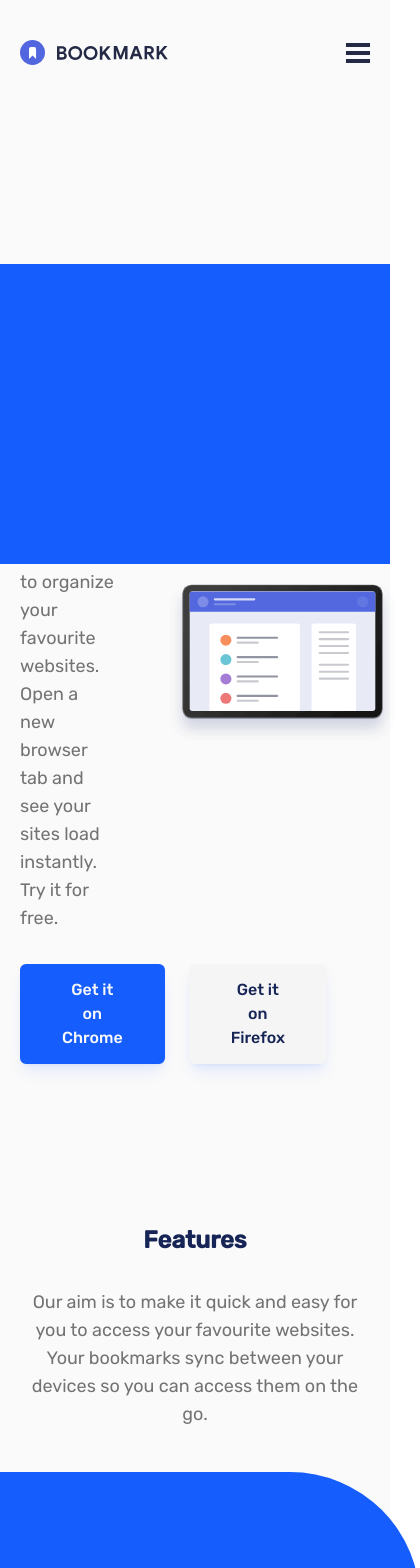
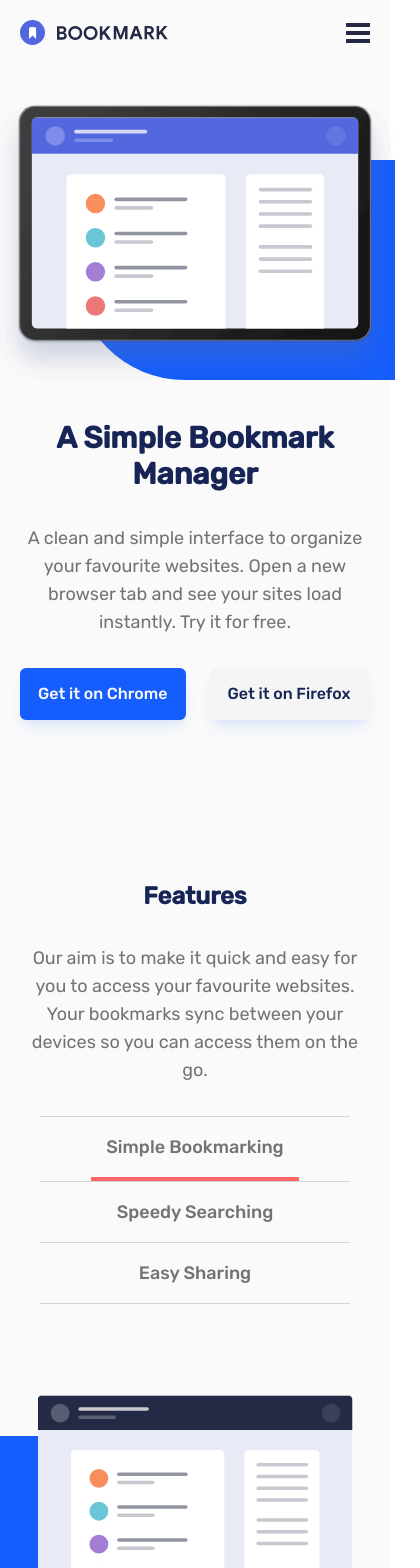
Before and after one commit to ArnoldMajor/bookmark-landing-page-master, a Next.js app: page / in a window 390 px wide. Shown: the top 1568 px of the page, 420 px wide, since content can reach past the window. Built offline with nearby package versions, Linux system fonts and the light colour scheme.

Commit message:
Mobile Responsiveness --complete

```diff
--- a/components/button.tsx
+++ b/components/button.tsx
@@ -4,6 +4,8 @@ import Link from "next/link"
 export default function Button({
     btnLabel = "Button",
     btnClasses = "",
+    paddingY = 'py-3',
+    paddingX = 'px-10',
     textColor = 'text-neutral-50',
     btnBorder = 'border-black',
     btnColor = "bg-black",
@@ -13,7 +15,7 @@ export default function Button({
     return (
         <Link href="#">
             <button
-                className={`${btnClasses} flex shadow-lg shadow-blue-600/10 justify-center items-center py-3 px-10
+                className={`${btnClasses} flex shadow-lg shadow-blue-600/10 justify-center items-center ${paddingY} ${paddingX}
                 ${textColor} ${btnColor} cursor-pointer rounded-md
                 ${btnBorder} border-2 ${btnHover}
                 ${textColorHover} ${btnBorderHover}`}>
--- a/components/features-slider.tsx
+++ b/components/features-slider.tsx
@@ -12,11 +12,13 @@ export default function FeaturesSlider() {
 
     return (
         <div>
-            <ul className="px-5 lg:px-40 flex flex-row justify-center list-none mb-20">
+            <ul className="px-5 lg:px-40 flex flex-col justify-center list-none mb-20 2xl:mb-30">
                 {FeaturesMenu.map((menuItem, index) => (
-                    <li key={index} className={`flex-1 text-center text-lg py-4 text-neutral-500 font-medium
-                                                ${activeMenuItem === menuItem ? 'border-b-4 border-red-400' : 'border-b-1 border-neutral-300'}`}>
-                        <button onClick={() => setActiveMenuItem(menuItem)} className="cursor-pointer">
+                    <li key={index} className={`flex-1 first:border-t-1 text-center text-lg text-neutral-500 font-medium border-b-1 border-neutral-300
+                                                ${activeMenuItem === menuItem ? 'sm:border-b-4 sm:border-red-400' : ''}`}>
+                        <button onClick={() => setActiveMenuItem(menuItem)}
+                            className={`cursor-pointer py-4 w-52
+                            ${activeMenuItem === menuItem ? 'border-b-4 border-red-400 sm:border-b-0 sm:border-none' : ''}`}>
                             {menuItem}
                         </button>
                     </li>
@@ -24,21 +26,21 @@ export default function FeaturesSlider() {
             </ul>
             <div>
                 {FeaturesCard.map((cardItem, index) => (
-                    <div key={index} className="flex flex-col lg:flex-row">
+                    <div key={index} className="flex flex-col sm:flex-row lg:flex-row">
                         {activeMenuItem === cardItem.menuItem ?
                             <>
-                                <div className={`flex ${activeMenuItem === 'Simple Bookmarking' ? 'justify-start' : 'justify-center'} flex-1 overflow-visible relative xl:mr-70`}>
+                                <div className={`flex ${activeMenuItem === 'Simple Bookmarking' ? 'justify-start' : 'justify-center'} flex-1 overflow-visible relative xl:mr-50 sm:mb-0 mb-80`}>
                                     <Image
                                         key={cardItem.menuItem}
                                         src={cardItem.img}
                                         alt={cardItem.title}
                                         width={imageWidth}
                                         height={imageHeight}
-                                        className="absolute lg:scale-80 xl:scale-100 z-10"
+                                        className="absolute scale-90 2xl:scale-110 z-10"
                                     />
-                                    <div className="absolute z-5 -bottom-25 h-65 xl:h-75 w-200 -left-100 bg-blue-600 rounded-r-full" />
+                                    <div className="absolute z-5 -ml-10 -bottom-68 left-0 xl:-bottom-25 h-55 xl:h-75 w-80 bg-blue-600 rounded-r-full" />
                                 </div>
-                                <div className="flex-1 flex-col scale-lg:px-20 justify-center pr-0 mt-15">
+                                <div className="flex-1 flex-col scale-lg:px-20 text-center items-center justify-center pr-0 mt-15">
                                     <h2 className="font-semibold text-2xl sm:text-4xl text-blue-950 mb-8">{cardItem.title}</h2>
                                     <p className="text-lg sm:text-xl text-neutral-500 mb-8">{cardItem.paragraph}</p>
                                     <div className="hidden lg:flex">
--- a/components/footer.tsx
+++ b/components/footer.tsx
@@ -5,7 +5,7 @@ import LogoWhiteText from "./Logowhitetext"
 
 export default function Footer() {
     return (
-        <div className="sticky top-0 px-40 2xl:px-80 bg-blue-950 py-12 flex flex-col lg:flex-row items-start justify-center lg:justify-between z-9999">
+        <div className="sticky top-0 px-40 2xl:px-80 bg-blue-950 py-12 flex flex-col lg:flex-row items-center justify-center lg:justify-between z-9999">
             <div className="flex flex-col lg:flex-row ">
                 <div className="lg:mr-20 flex justify-center mb-12">
                     <LogoWhiteText />
@@ -24,7 +24,7 @@ export default function Footer() {
                     </div>
                 </div>
             </div>
-            <div className="flex flex-row gap-4">
+            <div className="flex justify-center items-center flex-row gap-4">
                 <a href="#">
                     <Image
                         src="/icons/icon-facebook.svg"
--- a/components/navbar.tsx
+++ b/components/navbar.tsx
@@ -18,7 +18,7 @@ export default function NavBar() {
         <div className="flex flex-col fixed top-0 w-full z-9999">
             <div className={`px-5 sm:px-20 xl:px-40 2xl:px-80 lg:bg-neutral-50
         ${menuActive === false ? 'bg-neutral-50' : 'bg-blue-950/97'}
-        py-10 flex items-center justify-between `}>
+         py-5 sm:py-10 flex items-center justify-between `}>
                 <div>
 
                     <div className={`${menuActive ? 'hidden' : 'block'} lg:block`}>
--- a/components/sections/downloads.tsx
+++ b/components/sections/downloads.tsx
@@ -14,10 +14,10 @@ export default function Downloads() {
                     </div>
                 </div>
             ))}
-            <div className="px-8 flex flex-col sm:flex-row justify-center sm:space-x-10 space-y-10 sm:space-y-0">
+            <div className="flex flex-col sm:flex-row sm:space-x-10 space-y-10 sm:space-y-0 justify-center items-center">
                 {DownloadsCards.map((cardItem, index) => (
-                    <div key={index} className={`${cardMargin[index]} bg-neutral-50 overflow-hidden flex flex-col shadow-xl shadow-blue-600/15 py-5 px-5 rounded-xl items-center text-center`}>
-                        <div className="flex items-center aspect-[1/1] max-h-24 mb-5">
+                    <div key={index} className={`${cardMargin[index]} bg-neutral-50 overflow-hidden flex flex-col shadow-xl shadow-blue-600/15 py-5 px-5 max-w-68 rounded-xl items-center text-center`}>
+                        <div className="flex items-center aspect-[1/1] max-h-24  mb-5">
                             <Image
                                 src={cardItem.icon}
                                 alt={cardItem.title}
--- a/components/sections/features.tsx
+++ b/components/sections/features.tsx
@@ -3,7 +3,7 @@ import FeaturesSlider from "../features-slider";
 
 export default function Features() {
     return (
-        <div className="px-5 sm:px-20 xl:px-40 2xl:px-80 lg:pb-60 h-screen">
+        <div className="flex flex-col sm:flex-row px-5 sm:px-20 xl:px-40 2xl:px-80 lg:pb-60 mb-20">
             {FeaturesCopy.map((item, index) => (
                 <div key={index}>
                     <div className="flex flex-col items-center justify-center text-center">
--- a/components/sections/hero.tsx
+++ b/components/sections/hero.tsx
@@ -5,26 +5,26 @@ import Image from "next/image"
 
 export default function Hero() {
     return (
-        <div className="px-5 sm:px-20 xl:px-40 2xl:px-80 pt-35">
+        <div className="px-5 sm:px-20 xl:px-40 2xl:px-80 pt-25 sm:pt-35">
             {HeroCopy.map((item, index) => (
-                <div key={index} className="grid grid-cols-2 pt-30 pb-40 items-center">
-                    <div className="flex flex-col pr-20">
-                        <h1 className="font-bold text-5xl text-blue-950 mb-8">{item.heading}</h1>
+                <div key={index} className="flex flex-col-reverse pb-40 items-center">
+                    <div className="flex-1 flex-col sm:pr-20 text-center items-center justify-center">
+                        <h1 className="font-bold text-3xl sm:text-5xl text-blue-950 mb-8">{item.heading}</h1>
                         <p className="text-lg text-neutral-500 mb-8">{item.paragraph}</p>
                         <div className="flex flex-row space-x-6">
-                            <Button btnClasses="font-medium" btnColor="bg-blue-600" btnBorder="border-blue-600" btnBorderHover="hover:border-blue-600" textColorHover="hover:text-blue-600" btnLabel={item.btnPrimary} />
-                            <Button btnClasses="font-medium" btnColor="bg-neutral-100" textColor="text-blue-950" btnBorder="border-neutral-100" btnBorderHover="hover:border-blue-950" btnLabel={item.btnSecondary} />
+                            <Button paddingX="px-4" btnClasses="font-medium" btnColor="bg-blue-600" btnBorder="border-blue-600" btnBorderHover="hover:border-blue-600" textColorHover="hover:text-blue-600" btnLabel={item.btnPrimary} />
+                            <Button paddingX="px-4" btnClasses="font-medium" btnColor="bg-neutral-100" textColor="text-blue-950" btnBorder="border-neutral-100" btnBorderHover="hover:border-blue-950" btnLabel={item.btnSecondary} />
                         </div>
                     </div>
-                    <div className=" flex justify-end overflow-visible">
+                    <div className="flex-1 overflow-visible relative mb-30 pb-50 w-100">
                         <Image
-                            src={item.image}
-                            alt="Hero-image"
+                            src={'/illustration-hero.svg'}
+                            alt={'Hero-image'}
                             width={500}
                             height={300}
-                            className="scale-130 z-200"
+                            className="absolute scale-100  2xl:scale-110 z-10"
                         />
-                        <div className="absolute z-10 bottom-70 h-75 w-140 right-0 bg-blue-600 rounded-l-full">
+                        <div className="absolute z-5 -bottom-20 w-80 right-0 xl:-bottom-25 h-55 xl:h-75 bg-blue-600 rounded-l-full">
                         </div>
                     </div>
                 </div>
```
